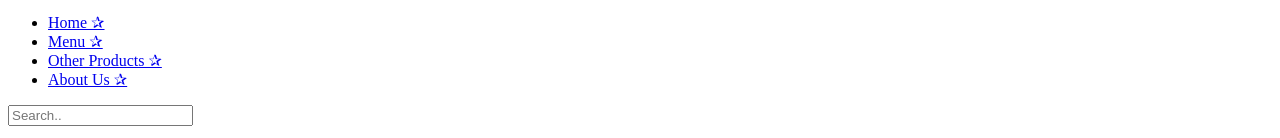
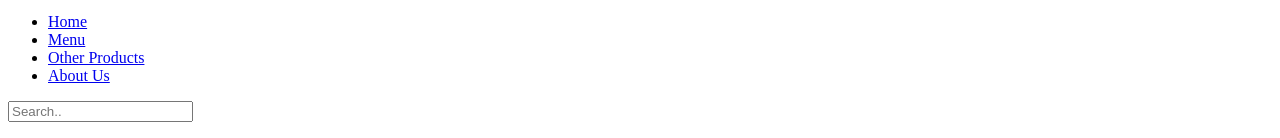
Before and after one commit to Lilly-N1/mypdesign-tisbrain.net, a plain HTML site: page products.html in a window 1280 px wide. Shown: the part 358-496 px from the top of the page. Drawn offline with Linux system fonts and the light colour scheme.

Commit message:
Update products.html

```diff
--- a/products.html
+++ b/products.html
@@ -3,10 +3,10 @@
 <nav>
   <img src="https://i.postimg.cc/RZ6HX9p0/3e225ed3-f115-4468-8187-ebef11baa1b6-removebg-preview.png" class="logo" >
 <ul =class"navigationbar">
- <li> <a href="#"> Home ✰ </a></li>
- <li> <a href="#"> Menu ✰ </a></li>
- <li> <a href="#"> Other Products ✰</a</li>
- <li> <a href="#"> About Us ✰</a></li>
+ <li> <a href="#"> Home </a></li>
+ <li> <a href="#"> Menu </a></li>
+ <li> <a href="#"> Other Products</a</li>
+ <li> <a href="#"> About Us</a></li>
 </ul>
     <div class="topnav">
   <input type="text" placeholder="Search..">
```
